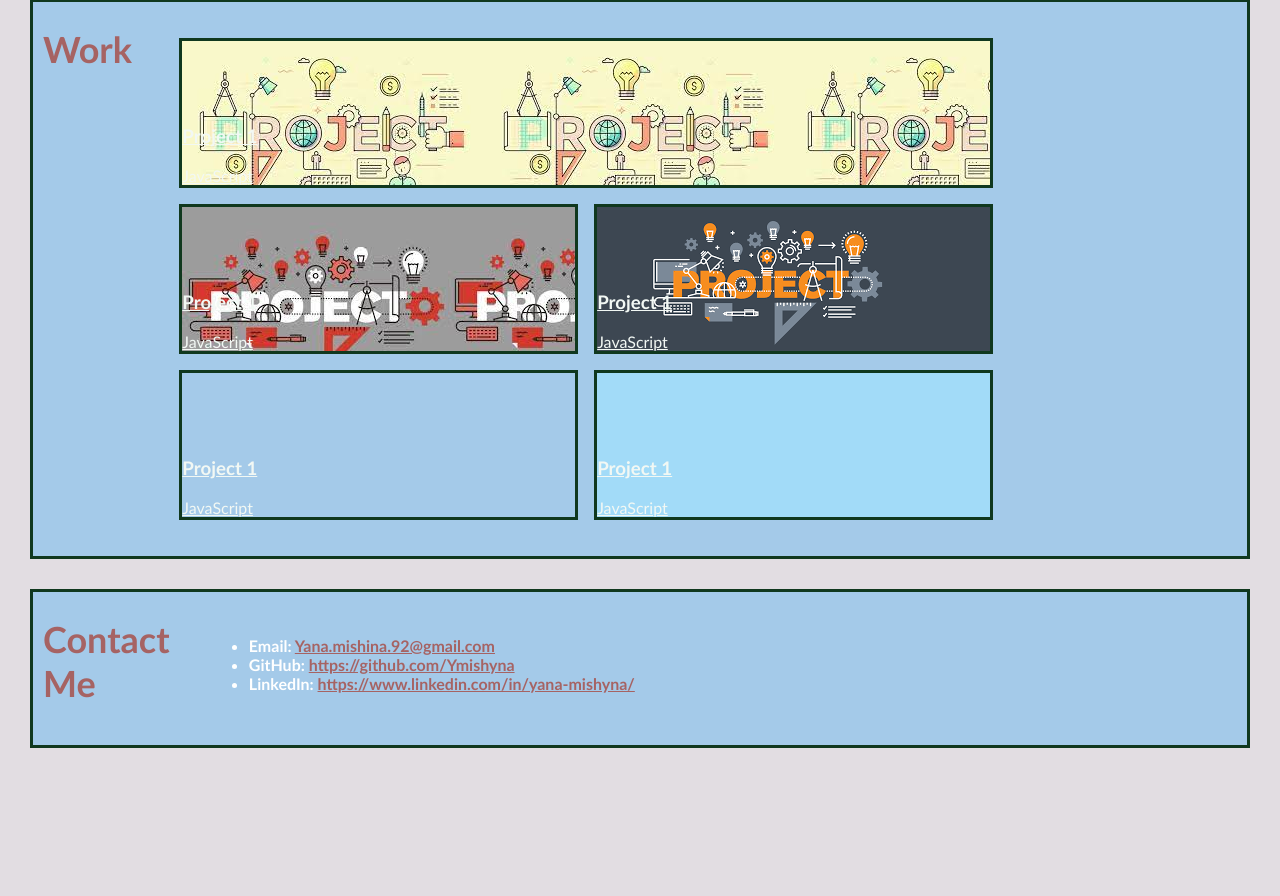
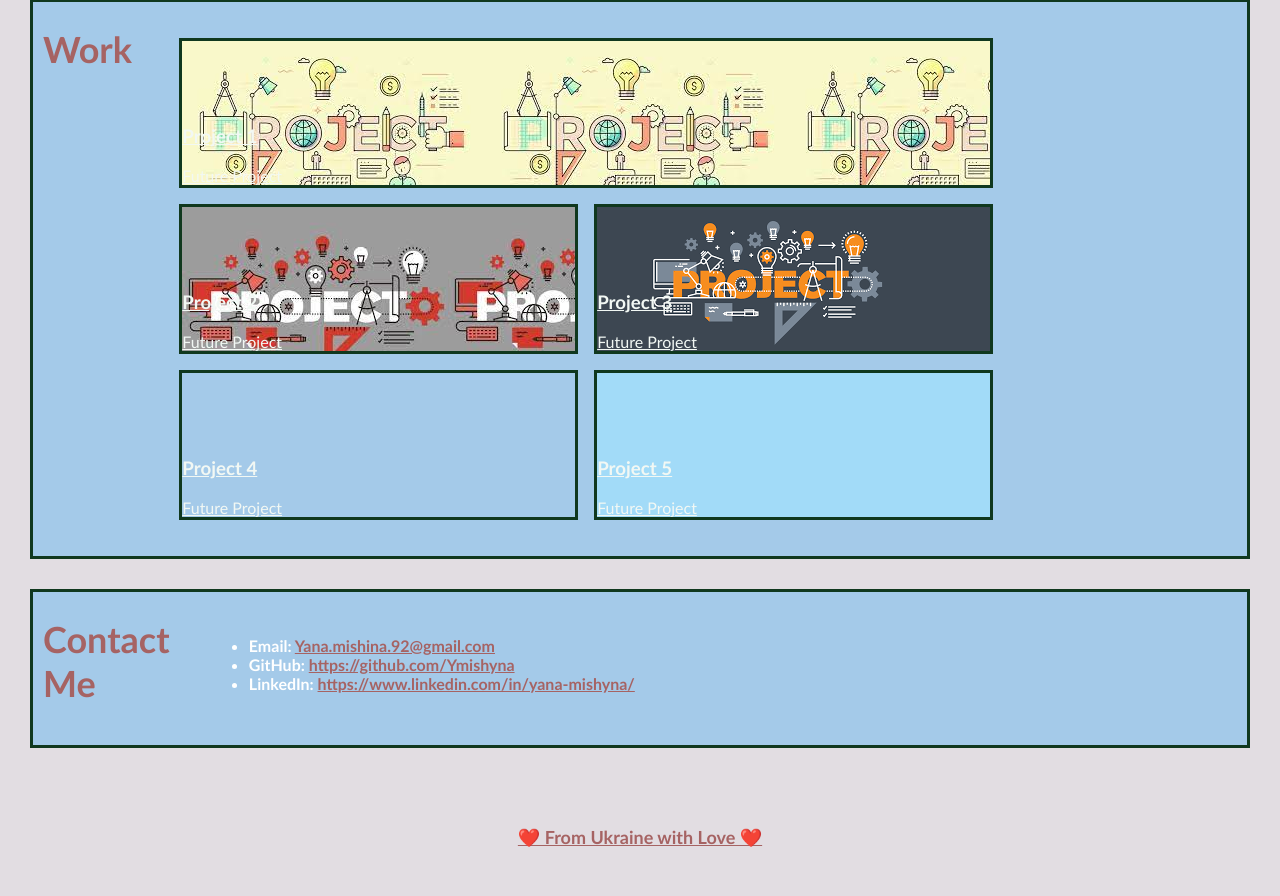
Before and after one commit to Ymishyna/Portfolio, a plain HTML site: page index.html in a window 1280 px wide. Shown: the part 1401-2297 px from the top of the page. Before the commit the page ends 2179 px from the top, so only its background shows below. Drawn offline with Linux system fonts and the light colour scheme.

Commit message:
added footer

```diff
--- a/assets/css/style.css
+++ b/assets/css/style.css
@@ -79,7 +79,6 @@ section {
     border: 3px solid #10381e;
     margin: 30px;
     height: auto;
-
     font-family: 'Gill Sans', 'Gill Sans MT', Calibri, 'Trebuchet MS', sans-serif;
     background-color: #a4cae9;
     color: #ffffff;
@@ -144,6 +143,7 @@ section p {
     flex-basis: 100%;
 }
 
+
 .highlighted-text {
     font-weight: bolder;
 }
@@ -173,6 +173,19 @@ section p {
     background-image: url("../images/Project5.png");
 }
 
+footer {
+    padding: 30px;
+    clear: both;
+    font-family: 'Trebuchet MS', 'Lucida Sans Unicode', 'Lucida Grande', 'Lucida Sans', Arial, sans-serif;
+    text-align: center;
+}
+
+footer h3 {
+    font-size: 18px;
+    text-decoration: underline;
+    color:#a66363;
+}
+
 /* Tablets - header changes color */
 @media screen and (max-width: 992px) {
     header {
--- a/index.html
+++ b/index.html
@@ -56,31 +56,31 @@
                 <a href="#" class="work-box Project1">
                     <div>
                         <h3>Project 1</h3>
-                        <span>JavaScript</span>
+                        <span>Future Project</span>
                     </div>
                 </a>
                 <a href="#" class="work-box Project2">
                     <div>
-                        <h3>Project 1</h3>
-                        <span>JavaScript</span>
+                        <h3>Project 2</h3>
+                        <span>Future Project</span>
                     </div>
                 </a>
                 <a href="#" class="work-box Project3">
                     <div>
-                        <h3>Project 1</h3>
-                        <span>JavaScript</span>
+                        <h3>Project 3</h3>
+                        <span>Future Project</span>
                     </div>
                 </a>
                 <a href="#" class="work-box Project4">
                     <div>
-                        <h3>Project 1</h3>
-                        <span>JavaScript</span>
+                        <h3>Project 4</h3>
+                        <span>Future Project</span>
                     </div>
                 </a>
                 <a href="#" class="work-box Project5">
                     <div>
-                        <h3>Project 1</h3>
-                        <span>JavaScript</span>
+                        <h3>Project 5</h3>
+                        <span>Future Project</span>
                     </div>
                 </a>
             </div>
@@ -97,5 +97,7 @@
         </section>
     </main>
 </body>
-
+<footer>
+    <h3>❤️️ From Ukraine with Love ❤️️</h3>
+</footer>
 </html>
```
